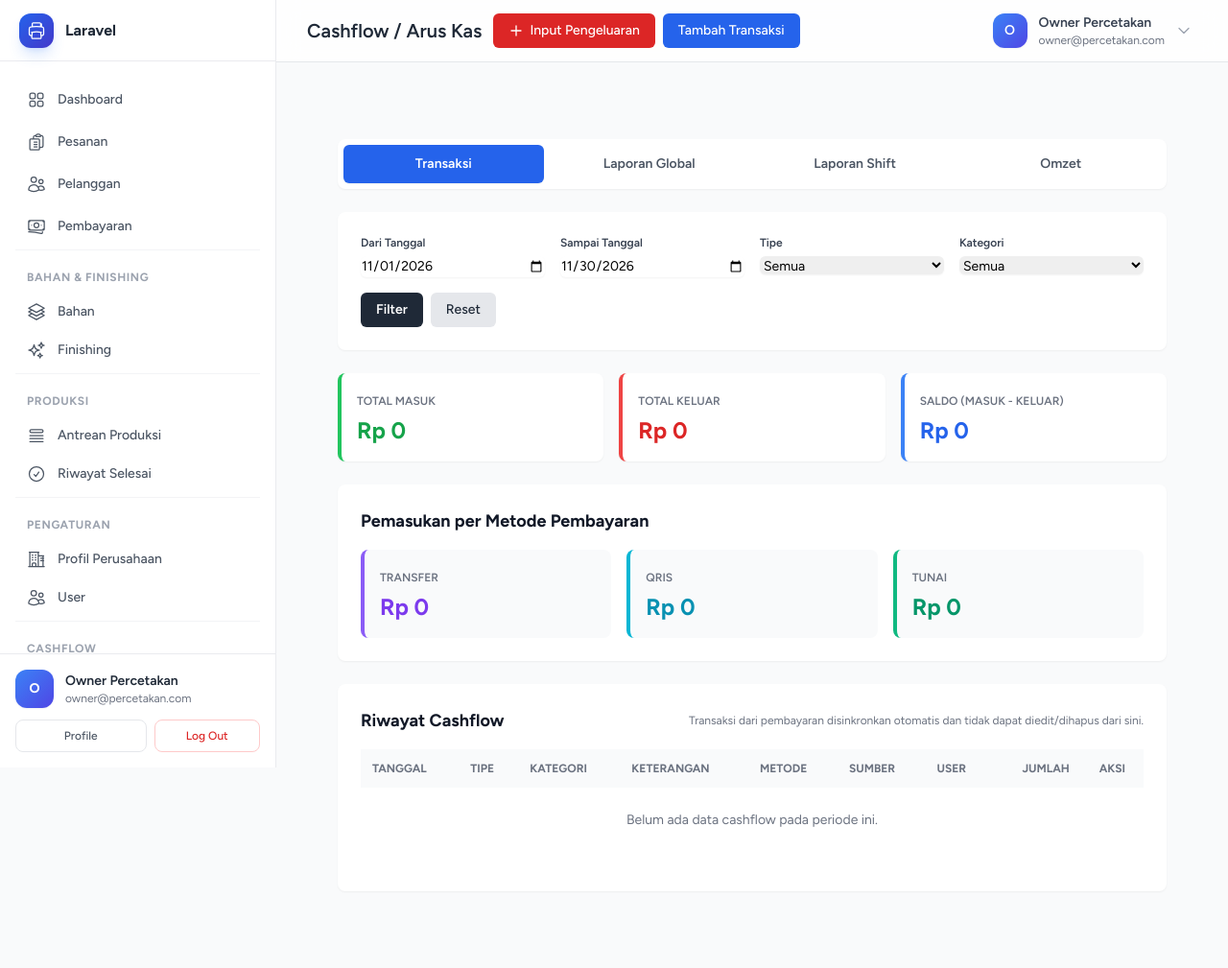
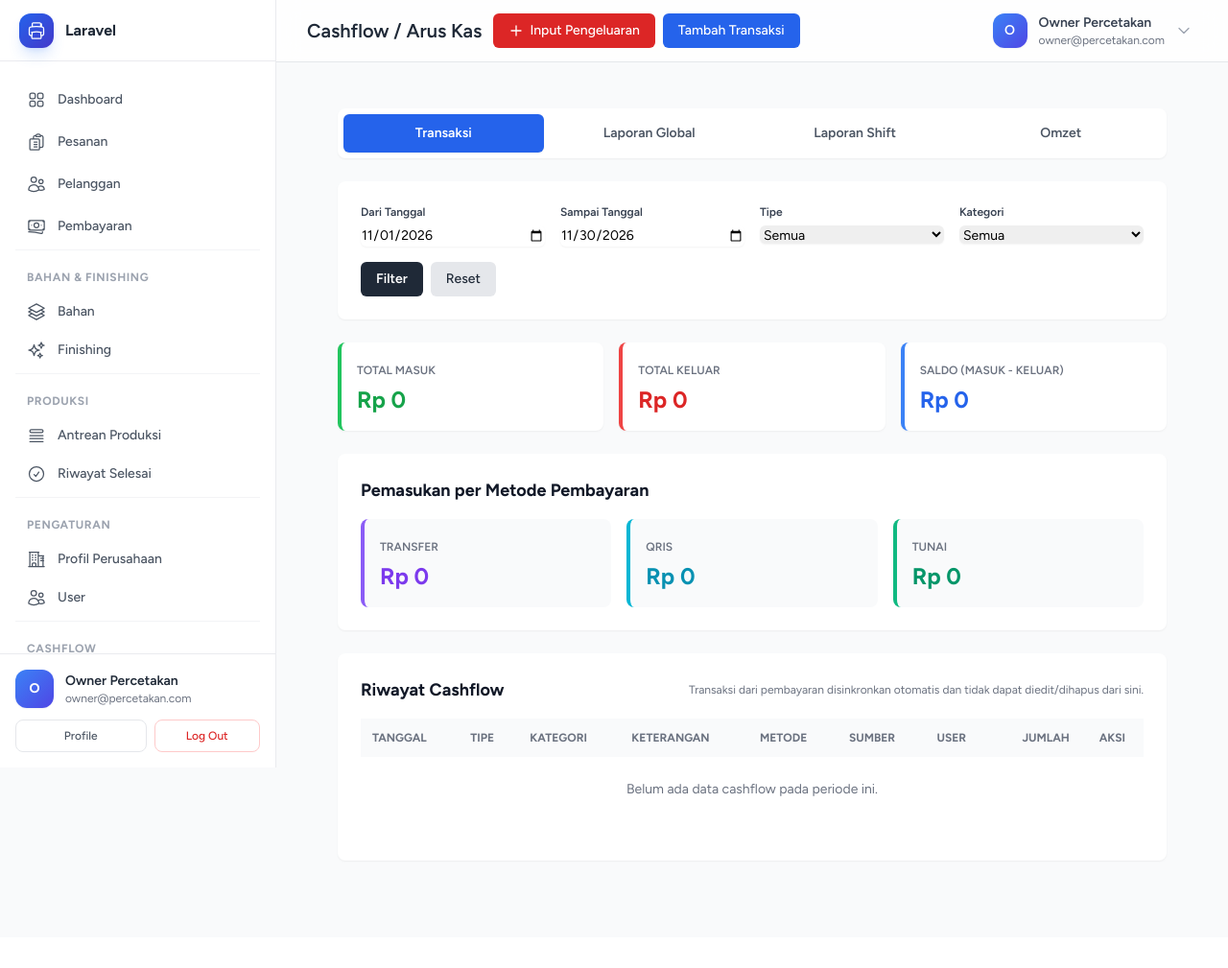
Before and after one commit to firmansya63/percetakan, a Laravel app: page /cashflow in a window 1280 px wide. Shown: the whole page at 96% size. After the commit the page ends 898 px from the top, so only its background shows below. Run offline with Laravel 12, Linux system fonts and the light colour scheme; a user stored in the database is signed in; data comes from the database, SQL or seed files in the repository; data that the repository does not hold is empty; parts of the project's set-up code (start-up, migrations or seed data) failed here and were passed over; some libraries are stand-ins or nearby versions.

Commit message:
Rapikan jarak tab menu cashflow ke header

```diff
--- a/resources/views/cashflow/index.blade.php
+++ b/resources/views/cashflow/index.blade.php
@@ -21,7 +21,7 @@
         </div>
     </x-slot>
 
-    <div class="py-6 sm:py-12">
+    <div class="pt-2 pb-6 sm:pt-4 sm:pb-12">
         <div class="max-w-7xl mx-auto px-4 sm:px-6 lg:px-8 space-y-6">
             @include('cashflow._tabs')
 
```
